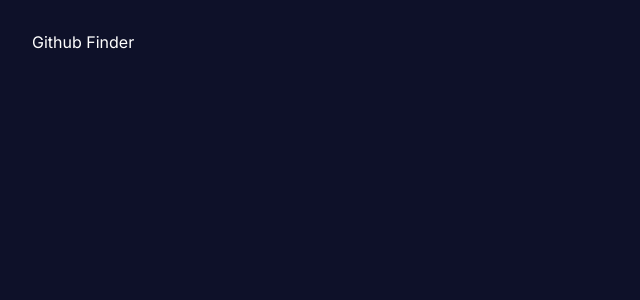
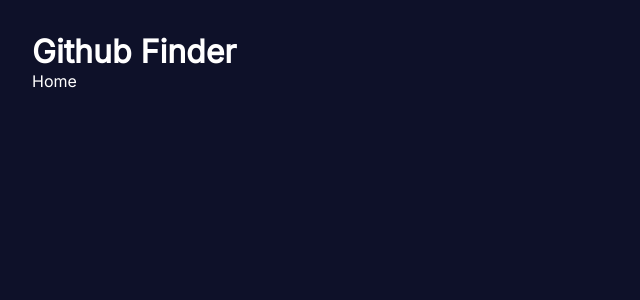
Before and after one commit to matheusduartedevs/github-api, a React (Vite) app: page / in a window 1280 px wide. Shown: the top 300 px of the page, without its empty margins (0-640 px from the left). Built offline with nearby package versions, Linux system fonts and the light colour scheme.

Commit message:
router configurado

```diff
--- a/src/App.tsx
+++ b/src/App.tsx
@@ -1,6 +1,12 @@
+import { Outlet } from 'react-router-dom'
+
 const App = () => {
+
   return (
-    <div>Github Finder</div>
+    <div className="App">
+      <h1>Github Finder</h1>
+      <Outlet />
+    </div>
   )
 }
 
--- a/src/main.tsx
+++ b/src/main.tsx
@@ -2,9 +2,24 @@
 import ReactDOM from 'react-dom/client'
 import App from './App.tsx'
 import './index.css'
+import { createBrowserRouter, RouterProvider } from 'react-router-dom'
+import Home from './routes/Home.tsx'
+
+const router = createBrowserRouter([
+  {
+    path: '/',
+    element: <App />,
+    children: [
+      {
+        path: '/',
+        element: <Home />
+      }
+    ]
+  }
+])
 
 ReactDOM.createRoot(document.getElementById('root') as HTMLElement).render(
   <React.StrictMode>
-    <App />
-  </React.StrictMode>,
+    <RouterProvider router={router} />
+  </React.StrictMode>
 )
--- /dev/null
+++ b/src/routes/Home.tsx
@@ -0,0 +1,7 @@
+const Home = () => {
+  return (
+    <div>Home</div>
+  )
+}
+
+export default Home
```
